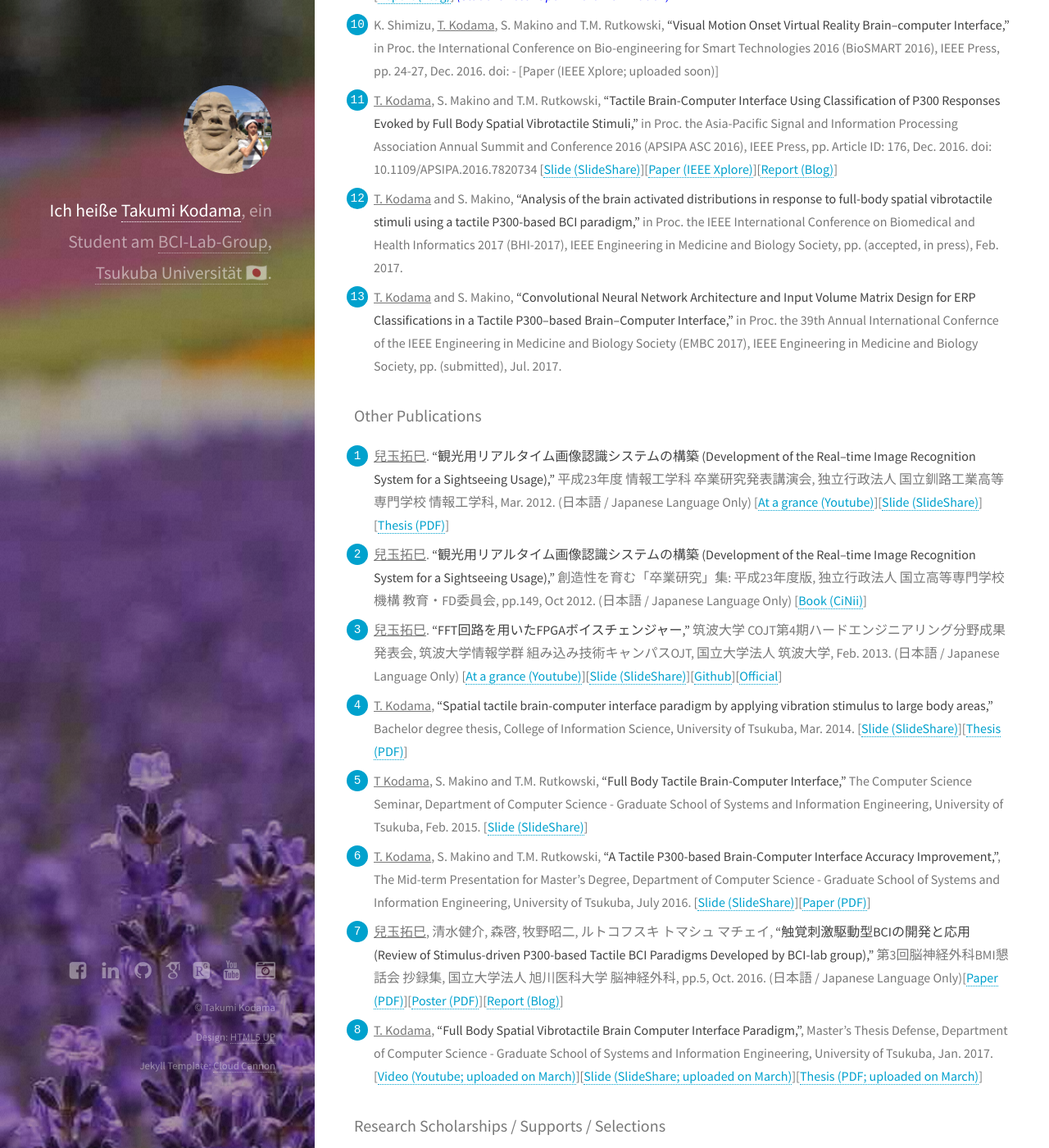
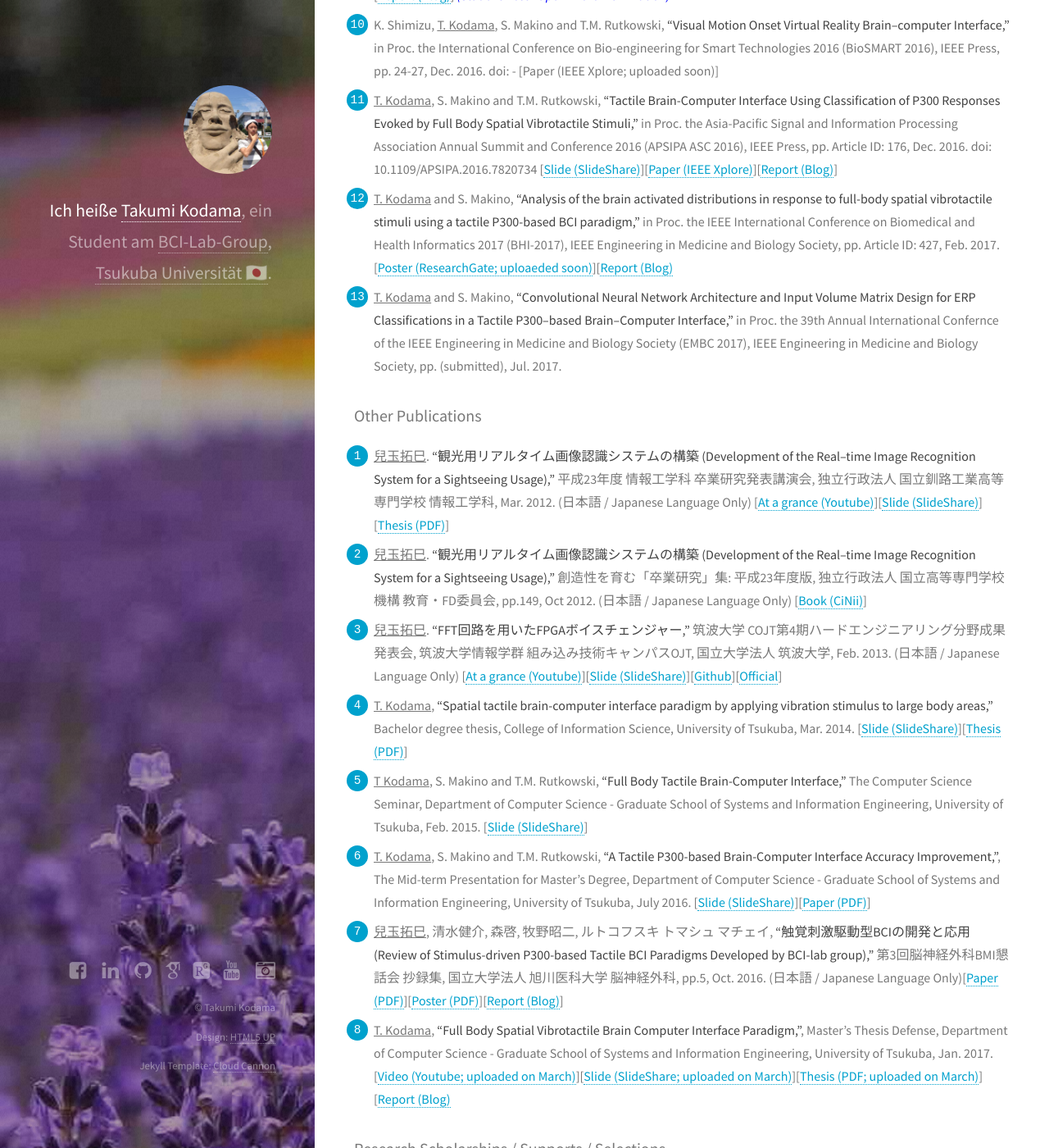
Before and after one commit to shartsu/shartsu.github.io, a Jekyll site: the page built from profile/index.markdown, in a window 1280 px wide and 1400 px high, scrolled down 3050 px. Shown: the whole window at 82% size. Built offline with Jekyll 4.4.1, drawn with Linux system fonts in a browser that asks for light colours; some web fonts are replaced; comment, search, counter and statistics services are not loaded.

Commit message:
add blog links to index.html

```diff
--- a/profile/index.markdown
+++ b/profile/index.markdown
@@ -59,7 +59,7 @@ layout: profile
 9. <u>T. Kodama</u>, K. Shimizu, S. Makino and T.M. Rutkowski, **"Full–body Tactile P300–based Brain–computer Interface Accuracy Refinement,"** in Proc. the International Conference on Bio-engineering for Smart Technologies 2016 (BioSMART 2016), IEEE Press, pp. 20–23, Dec. 2016. doi: - [[Slide (SlideShare)](http://www.slideshare.net/TakumiKodama/fullbody-tactile-p300based-braincomputer-interface-accuracy-refinement)][Paper (IEEE Xplore; uploaded soon)][[Report (Blog)](../2016/12/05/BioSMART.html)] <span style="color: blue; ">*(Student Best Paper Award Nomination)*</span>
 10. K. Shimizu, <u>T. Kodama</u>, S. Makino and T.M. Rutkowski, **"Visual Motion Onset Virtual Reality Brain–computer Interface,"** in Proc. the International Conference on Bio-engineering for Smart Technologies 2016 (BioSMART 2016), IEEE Press, pp. 24-27, Dec. 2016. doi: - [Paper (IEEE Xplore; uploaded soon)]
 11. <u>T. Kodama</u>, S. Makino and T.M. Rutkowski, **"Tactile Brain-Computer Interface Using Classification of P300 Responses Evoked by Full Body Spatial Vibrotactile Stimuli,"** in Proc. the Asia-Pacific Signal and Information Processing Association Annual Summit and Conference 2016 (APSIPA ASC 2016), IEEE Press, pp. Article ID: 176, Dec. 2016. doi: 10.1109/APSIPA.2016.7820734 [[Slide (SlideShare)](http://www.slideshare.net/TakumiKodama/tactile-braincomputer-interface-using-classification-of-p300-responses-evoked-by-full-body-spatial-vibrotactile-stimuli)][[Paper (IEEE Xplore)](http://ieeexplore.ieee.org/abstract/document/7820734/)][[Report (Blog)](../2016/12/16/APSIPA.html)]
-12. <u>T. Kodama</u> and S. Makino, **"Analysis of the brain activated distributions in response to full-body spatial vibrotactile stimuli using a tactile P300-based BCI paradigm,"** in Proc. the IEEE International Conference on Biomedical and Health Informatics 2017 (BHI-2017), IEEE Engineering in Medicine and Biology Society, pp. (accepted, in press), Feb. 2017.
+12. <u>T. Kodama</u> and S. Makino, **"Analysis of the brain activated distributions in response to full-body spatial vibrotactile stimuli using a tactile P300-based BCI paradigm,"** in Proc. the IEEE International Conference on Biomedical and Health Informatics 2017 (BHI-2017), IEEE Engineering in Medicine and Biology Society, pp. Article ID: 427, Feb. 2017. [[Poster (ResearchGate; uploaeded soon)](./)][[Report (Blog)](../2017/02/17/IEEEBHI.html)
 13. <u>T. Kodama</u> and S. Makino, **"Convolutional Neural Network Architecture and Input Volume Matrix Design for ERP Classifications in a Tactile P300--based Brain--Computer Interface,"** in Proc. the 39th Annual International Confernce of the IEEE Engineering in Medicine and Biology Society (EMBC 2017), IEEE Engineering in Medicine and Biology Society, pp. (submitted), Jul. 2017.
 
 ### Other Publications
```
Also changed, not shown: other parts of profile/index.markdown (+1 -1 lines).
